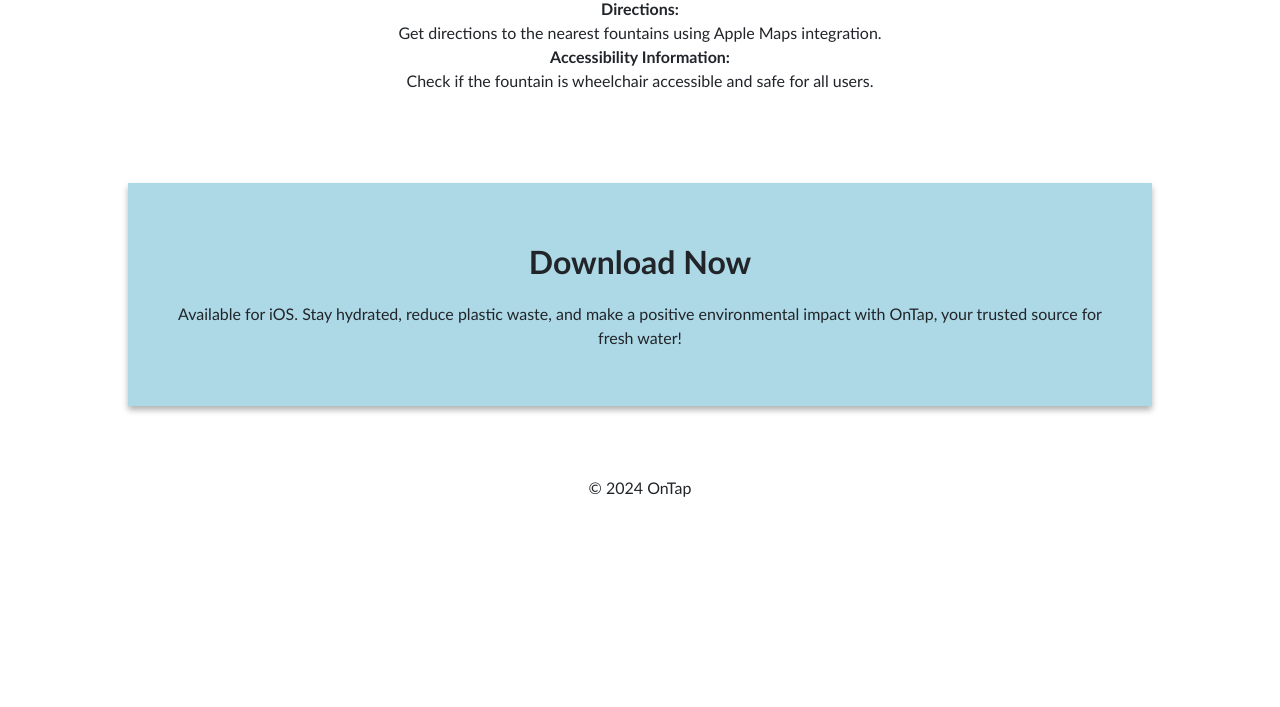
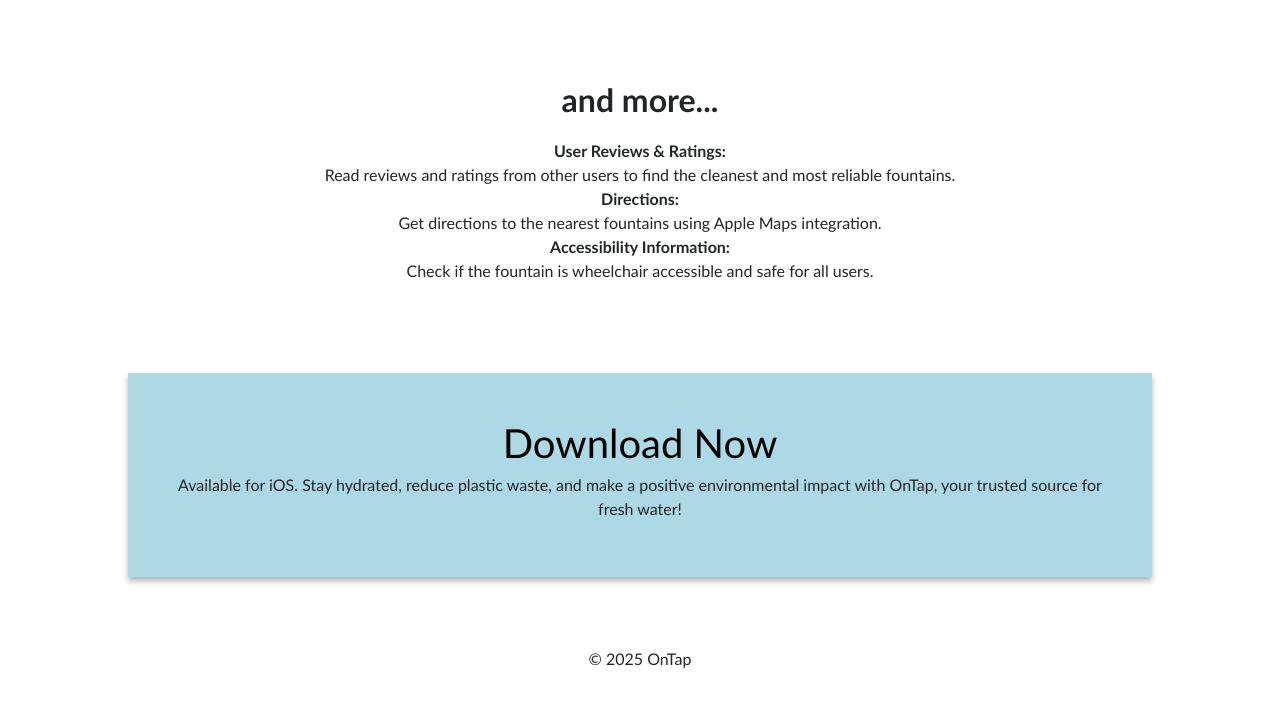
Before and after one commit to precipice11/ontap, a Django app: page / in a window 1280 px wide. Shown: the part 4032-4739 px from the top of the page. Before the commit the page ends 4529 px from the top, so only its background shows below. Run offline with Django 5.2, Linux system fonts and the light colour scheme; some libraries are stand-ins or nearby versions.

Commit message:
added download links

```diff
--- a/staticweb/static/styles.css
+++ b/staticweb/static/styles.css
@@ -154,3 +154,7 @@ ul li {
     text-align: center;
     padding: 20px;
 }
+
+.download {
+    font-size: 40px;
+}
--- a/staticweb/templates/staticweb/index.html
+++ b/staticweb/templates/staticweb/index.html
@@ -17,6 +17,10 @@
 <div class="sec-a">
   <h2>Australia's First Drinking Fountain Locating Application</h2>
   <p>OnTap is Australia's first mobile application designed to locate public drinking fountains, ensuring that clean and fresh water is always within reach. Say goodbye to plastic bottles and stay hydrated sustainably.</p>
+</div>
+
+<div class="sec-a">
+    <a class= "download" href="https://apps.apple.com/au/app/ontap/id6741187685">Download Now</a>
 </div>
 
 <div class="sec">
@@ -59,7 +63,7 @@
 </div>
 
 <div class="sec-a">
-<h2>Download Now</h2>
+<a class= "download" href="https://apps.apple.com/au/app/ontap/id6741187685">Download Now</a>
 <p>Available for iOS. Stay hydrated, reduce plastic waste, and make a positive environmental impact with OnTap, your trusted source for fresh water!</p>
 </div>
 
--- a/staticweb/templates/staticweb/layout.html
+++ b/staticweb/templates/staticweb/layout.html
@@ -32,6 +32,9 @@
                         <li class="nav-item">
                             <a class="nav-link" href="{% url 'contact' %}">Contact</a>
                         </li>
+                        <li class="nav-item">
+                            <a href="https://apps.apple.com/au/app/ontap/id6741187685" class="nav-link">Download</a>
+                        </li>
                         {% if user.is_authenticated %}
                             <li class="nav-item">
                                 <a class="nav-link" href="{% url 'demo' %}">Demo</a>
@@ -57,7 +60,7 @@
             {% endblock %}
         </div>
         <div class="footer">
-            <p>© 2024 OnTap</p>
+            <p>© 2025 OnTap</p>
         </div>
     </body>
 </html>
```
